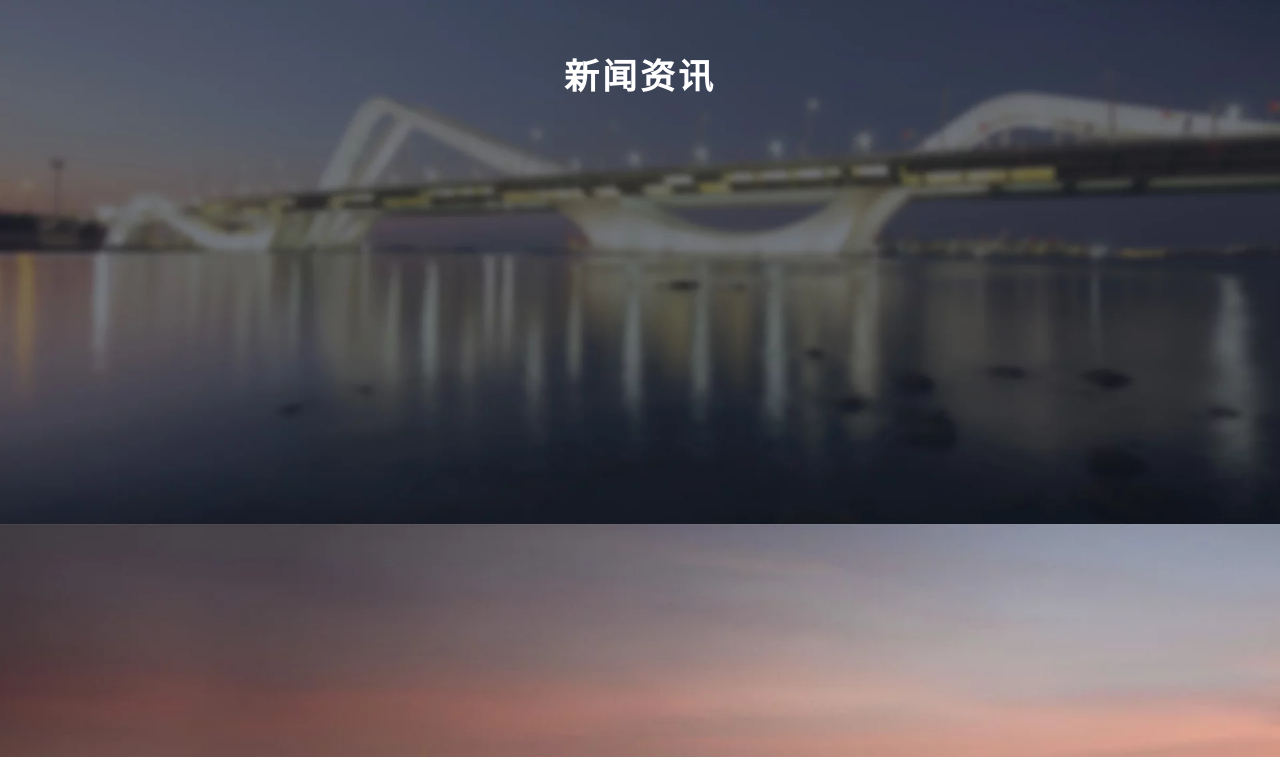
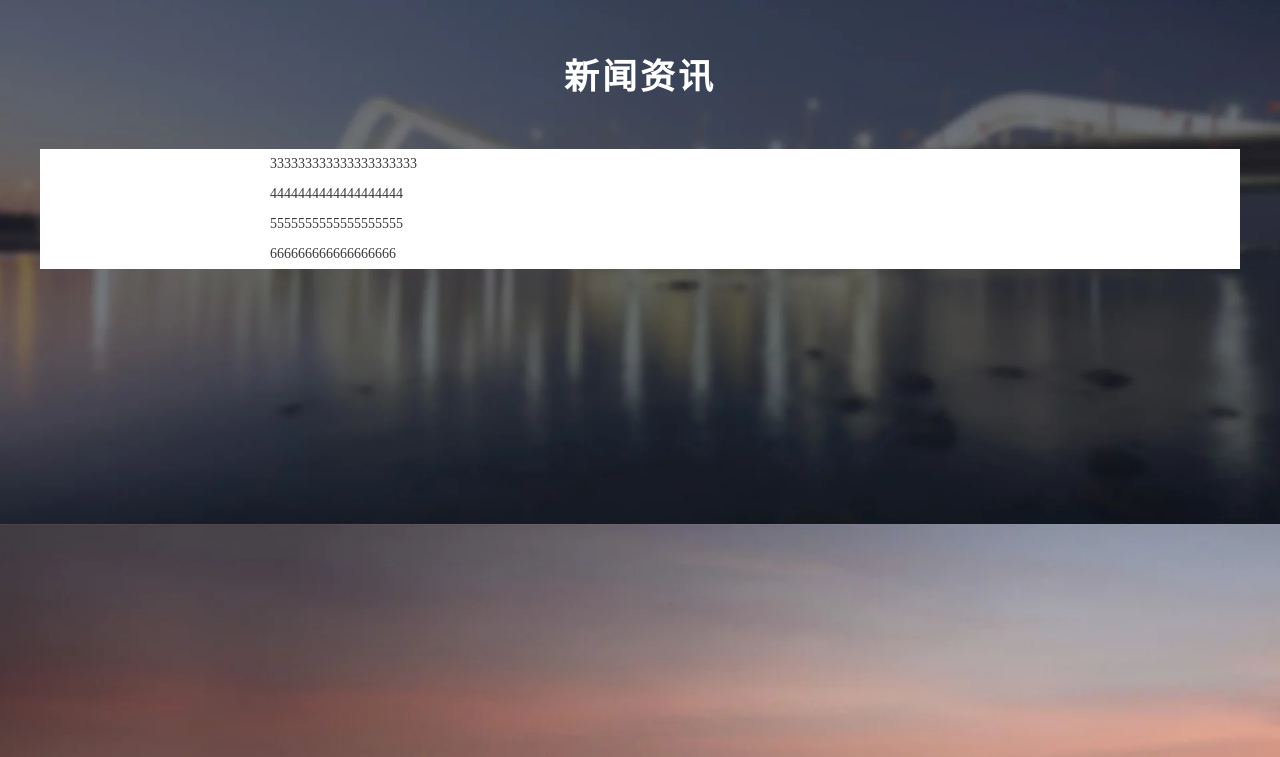
Before and after one commit to nickerll/graduation, a Vue app: page / in a window 1280 px wide. Shown: the part 1852-2609 px from the top of the page. Built offline with nearby package versions, Linux system fonts and the light colour scheme; no server answers; the HTML template or start-up script is replaced by a standard one.

Commit message:
'123456'

```diff
--- a/src/components/header.vue
+++ b/src/components/header.vue
@@ -9,7 +9,7 @@
         </el-col>
         <el-col class="navright" :span="8">
           <el-col :span="12">
-            <span v-if="user">
+            <span v-if="JSON.stringify(user) != '{}' ">
               <span class="welcome">欢迎你！{{ user.name }}</span>
               <el-button class="login" type="warning" @click="logout">注销</el-button>
             </span>
@@ -34,16 +34,6 @@ export default {
   },
   mounted() {
     this.word = data.nav.words;
-    console.log(this.user);
-    if(sessionStorage.getItem('$user') != '' || sessionStorage.getItem('$user') != undefined){
-      // this.user = sessionStorage.getItem('$user')
-    }
-    // var name = JSON.parse(sessionStorage.login)
-    // if (name != '' || name != undefined) {
-    //   this.user
-    // } else{
-
-    // }
   },
   methods: {
     sendlink(id, index) {
@@ -63,7 +53,7 @@ export default {
   },
   computed: {
     user() {
-      return this.$store.getters.getUser;
+      return this.$store.state.user;
     }
   }
 };
--- a/src/components/index.vue
+++ b/src/components/index.vue
@@ -45,7 +45,15 @@
       <div class="news">
         <div class="newscon">
           <h1>新闻资讯</h1>
-          <div class="newscontain"><p></p></div>
+          <div class="newscontain">
+            <div class="marquee">
+              <div class="marquee_box" ref="marquee_box">
+                <ul class="marquee_list" :class="{marquee_top:animate}">
+                    <li v-for="(item,index) in list" :key="index">{{item}}</li>
+                </ul>
+              </div>
+            </div>
+          </div>
         </div>
       </div>
       <!-- 新闻发布结束 -->
@@ -64,12 +72,32 @@ export default {
     return {
       msg: '',
       scenelist: [],
-      humList: []
+      humList: [],
+      list:[
+      '1111111111111111111',
+      '22222222222222222222',
+      '333333333333333333333',
+      '4444444444444444444',
+      '5555555555555555555',
+      '666666666666666666',
+      '777777777777777',
+      '888888888888888888'
+      ],
+      animate:false,
+      showNum:4
     };
   },
   methods: {
     scmessage(id) {
       this.$router.push('/mesdetail?id=' + id);
+    },
+    showMarquee(){
+      this.animate = true
+      this.list.push(this.list[0])
+      setTimeout(() => {
+        this.list.shift()
+        this.animate = false
+      }, 1000);
     }
   },
   mounted() {
@@ -89,7 +117,12 @@ export default {
         }
       });
   },
-  created() {},
+  created() {
+    setInterval(this.showMarquee,2000)
+  },
+  mounted() {
+    this.$refs.marquee_box.style.height = this.showNum * 30 + 'px'
+  },
   updated() {}
 };
 </script>
@@ -269,4 +302,48 @@ export default {
   width: 100%;
   margin-top: 50px;
 }
+
+.marquee {
+  width: 100%;
+  /* height: 200px; */
+  align-items: center;
+  color: #3a3a3a;
+  background-color: white;
+  display: flex;
+  box-sizing: border-box;
+  overflow: hidden;
+}
+.marquee_title {
+  padding: 0 20px;
+  height: 21px;
+  font-size: 14px;
+  border-right: 1px solid #d8d8d8;
+  align-items: center;
+}
+.marquee_box {
+  display: block;
+  position: relative;
+  width: 65%;
+  overflow: hidden;
+  margin: 0 auto;
+}
+.marquee_list {
+  display: block;
+  position: absolute;
+  top: 0px;
+  left: 0;
+}
+.marquee_top {
+  transition: all 1s;
+  margin-top: -30px;
+}
+.marquee_list li {
+  height: 30px;
+  line-height: 30px;
+  font-size: 14px;
+  padding-left: 20px;
+}
+.marquee_list li span {
+  padding: 0 2px;
+}
 </style>
--- a/src/vuex/index.js
+++ b/src/vuex/index.js
@@ -6,8 +6,8 @@ Vue.use(Vuex)
 const store = new Vuex.Store({
   //全局变量
   state: {
-    user: ''
-    // user:JSON.parse(sessionStorage.getItem('$user')) || {} //保存用户登录后基本信息
+    // user: ''
+     user:JSON.parse(sessionStorage.getItem('$user')) || {} //保存用户登录后基本信息
   },
   //获取登录信息
   getters: {
@@ -16,9 +16,7 @@ const store = new Vuex.Store({
     }
   },
   actions: {
-    // setUser({ commit },item){
-    //   commit('setUser',item)
-    // }
+
     login(context, payload) {
       context.commit('login', payload)
     },
```
